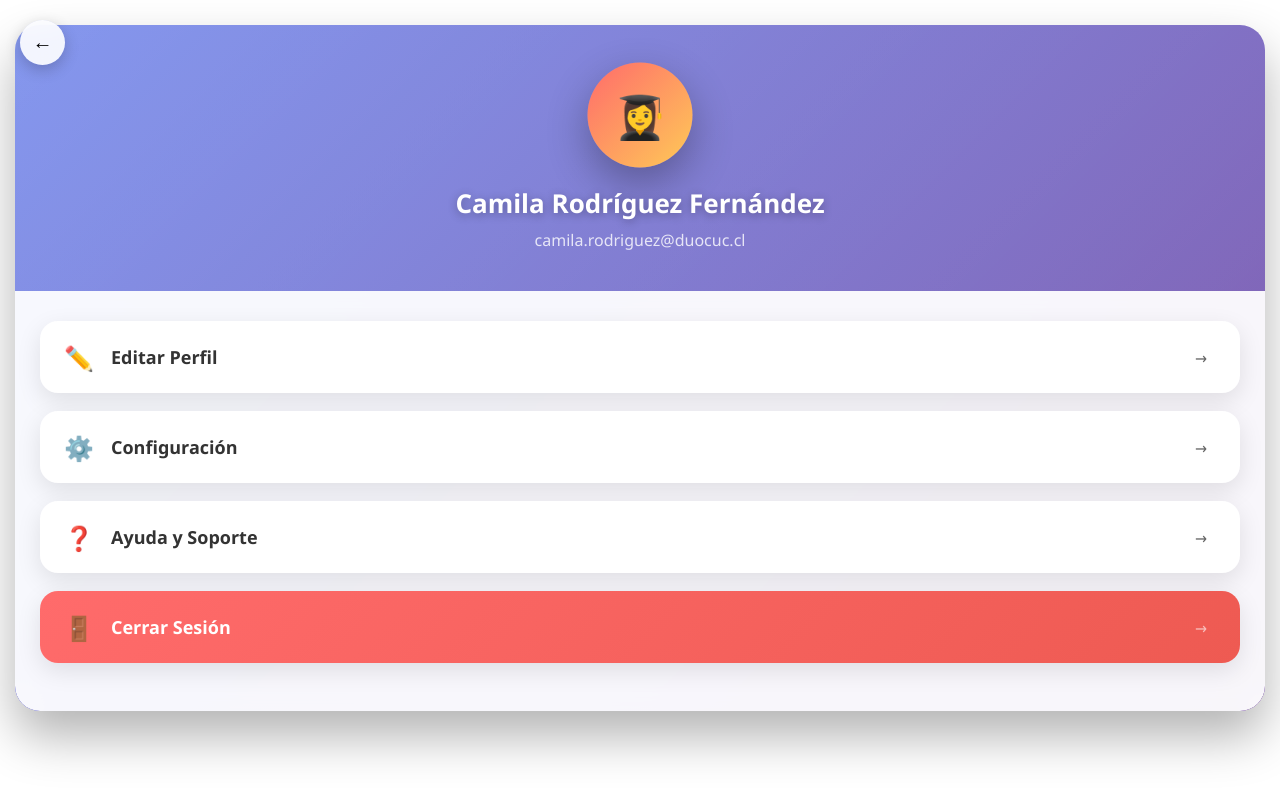
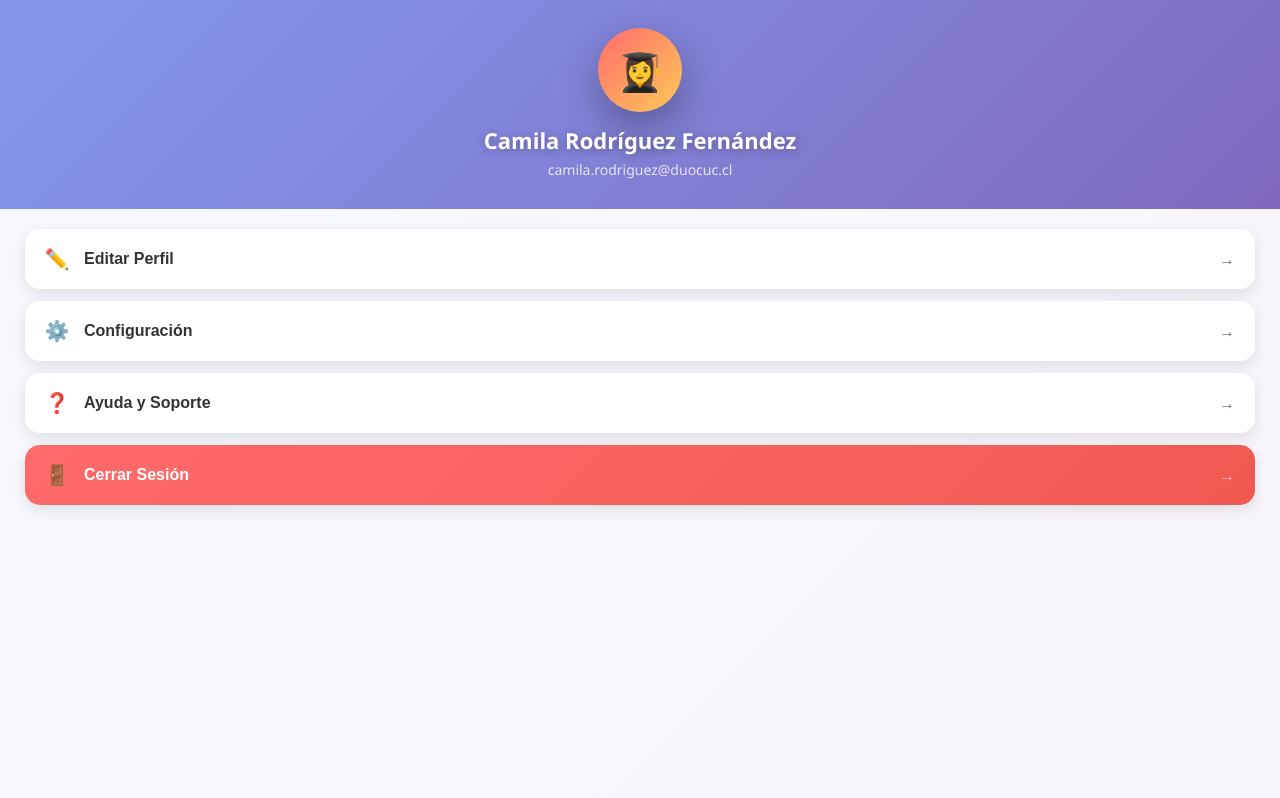
Before and after one commit to Joh4nn6/tne-digital-chile, a plain HTML site: page perfil.html in a window 1280 px wide. Drawn offline with Linux system fonts and the light colour scheme.

Commit message:
Update perfil.html

```diff
--- a/perfil.html
+++ b/perfil.html
@@ -14,26 +14,23 @@
         body {
             font-family: 'Segoe UI', Tahoma, Geneva, Verdana, sans-serif;
             background: transparent;
-            min-height: 100vh;
+            height: 100vh;
+            width: 100vw;
+            overflow: hidden;
             display: flex;
             flex-direction: column;
-            align-items: center;
-            justify-content: flex-start;
-            padding: 15px;
-            overflow-x: hidden;
+            position: fixed;
+            top: 0;
+            left: 0;
         }
 
         .profile-container {
             width: 100%;
-            max-width: 100%;
-            min-height: 85vh;
+            height: 100vh;
             background: linear-gradient(135deg, #667eea 0%, #764ba2 100%);
-            border-radius: 25px;
-            box-shadow: 0 25px 50px rgba(0, 0, 0, 0.3);
-            overflow: hidden;
+            overflow-y: auto;
             position: relative;
             animation: slideUp 0.8s ease-out;
-            margin-top: 10px;
         }
 
         @keyframes slideUp {
@@ -49,7 +46,7 @@
 
         .profile-header {
             background: linear-gradient(135deg, rgba(255,255,255,0.2) 0%, rgba(255,255,255,0.1) 100%);
-            padding: 40px 25px;
+            padding: 30px 25px;
             text-align: center;
             position: relative;
             overflow: hidden;
@@ -72,15 +69,15 @@
         }
 
         .profile-avatar {
-            width: 100px;
-            height: 100px;
+            width: 80px;
+            height: 80px;
             border-radius: 50%;
             background: linear-gradient(135deg, #ff6b6b, #feca57);
-            margin: 0 auto 20px;
+            margin: 0 auto 15px;
             display: flex;
             align-items: center;
             justify-content: center;
-            font-size: 40px;
+            font-size: 35px;
             font-weight: bold;
             color: white;
             box-shadow: 0 15px 40px rgba(0, 0, 0, 0.3);
@@ -95,17 +92,17 @@
         }
 
         .profile-name {
-            font-size: 26px;
+            font-size: 22px;
             font-weight: 700;
             color: white;
-            margin-bottom: 8px;
+            margin-bottom: 5px;
             text-shadow: 0 2px 10px rgba(0, 0, 0, 0.3);
             position: relative;
             z-index: 1;
         }
 
         .profile-email {
-            font-size: 16px;
+            font-size: 14px;
             color: rgba(255, 255, 255, 0.8);
             font-weight: 400;
             position: relative;
@@ -113,33 +110,37 @@
         }
 
         .profile-menu {
-            padding: 30px 25px;
+            padding: 20px 25px;
             background: rgba(255, 255, 255, 0.95);
             backdrop-filter: blur(10px);
-            min-height: 50vh;
+            flex: 1;
+            min-height: calc(100vh - 200px);
         }
 
         .menu-item {
             display: flex;
             align-items: center;
-            padding: 22px 25px;
-            margin-bottom: 18px;
+            padding: 18px 20px;
+            margin-bottom: 12px;
             background: white;
-            border-radius: 18px;
-            box-shadow: 0 8px 25px rgba(0, 0, 0, 0.1);
+            border-radius: 15px;
+            box-shadow: 0 5px 15px rgba(0, 0, 0, 0.1);
             cursor: pointer;
             transition: all 0.3s ease;
             position: relative;
             overflow: hidden;
+            border: none;
+            width: 100%;
+            text-align: left;
         }
 
         .menu-item:hover {
-            transform: translateY(-3px);
-            box-shadow: 0 10px 25px rgba(0, 0, 0, 0.15);
+            transform: translateY(-2px);
+            box-shadow: 0 8px 20px rgba(0, 0, 0, 0.15);
         }
 
         .menu-item:active {
-            transform: translateY(-1px);
+            transform: translateY(0px);
         }
 
         .menu-item.logout {
@@ -152,19 +153,19 @@
         }
 
         .menu-icon {
-            width: 28px;
-            height: 28px;
-            margin-right: 18px;
+            width: 24px;
+            height: 24px;
+            margin-right: 15px;
             flex-shrink: 0;
             display: flex;
             align-items: center;
             justify-content: center;
-            font-size: 24px;
+            font-size: 20px;
         }
 
         .menu-text {
             flex: 1;
-            font-size: 18px;
+            font-size: 16px;
             font-weight: 600;
             color: #333;
         }
@@ -174,77 +175,16 @@
         }
 
         .menu-arrow {
-            width: 20px;
-            height: 20px;
+            width: 16px;
+            height: 16px;
             opacity: 0.6;
             transition: all 0.3s ease;
+            font-size: 16px;
         }
 
         .menu-item:hover .menu-arrow {
             opacity: 1;
-            transform: translateX(5px);
-        }
-
-        .menu-item::before {
-            content: '';
-            position: absolute;
-            top: 0;
-            left: -100%;
-            width: 100%;
-            height: 100%;
-            background: linear-gradient(90deg, transparent, rgba(255,255,255,0.2), transparent);
-            transition: left 0.5s ease;
-        }
-
-        .menu-item:hover::before {
-            left: 100%;
-        }
-
-        .back-button {
-            position: fixed;
-            top: 20px;
-            left: 20px;
-            width: 45px;
-            height: 45px;
-            background: rgba(255, 255, 255, 0.9);
-            border: none;
-            border-radius: 50%;
-            display: flex;
-            align-items: center;
-            justify-content: center;
-            font-size: 20px;
-            cursor: pointer;
-            box-shadow: 0 5px 15px rgba(0, 0, 0, 0.2);
-            backdrop-filter: blur(10px);
-            transition: all 0.3s ease;
-            z-index: 1000;
-        }
-
-        .back-button:hover {
-            transform: scale(1.1);
-            background: white;
-        }
-
-        @media (max-width: 480px) {
-            .profile-container {
-                max-width: 100%;
-                margin: 5px;
-                min-height: 90vh;
-            }
-
-            .profile-header {
-                padding: 35px 20px;
-            }
-
-            .profile-menu {
-                padding: 25px 20px;
-                min-height: 55vh;
-            }
-
-            .menu-item {
-                padding: 20px 22px;
-                margin-bottom: 16px;
-            }
+            transform: translateX(3px);
         }
 
         /* Animaciones de entrada escalonadas */
@@ -261,7 +201,7 @@
         @keyframes slideInRight {
             from {
                 opacity: 0;
-                transform: translateX(50px);
+                transform: translateX(30px);
             }
             to {
                 opacity: 1;
@@ -270,11 +210,6 @@
         }
 
         /* Efecto de ripple en los botones */
-        .menu-item {
-            position: relative;
-            overflow: hidden;
-        }
-
         .ripple {
             position: absolute;
             border-radius: 50%;
@@ -290,46 +225,73 @@
                 opacity: 0;
             }
         }
+
+        /* Optimización para WebView */
+        html {
+            height: 100%;
+            overflow: hidden;
+        }
+
+        body {
+            -webkit-overflow-scrolling: touch;
+            -webkit-transform: translateZ(0);
+        }
+
+        .profile-container {
+            -webkit-overflow-scrolling: touch;
+        }
+
+        /* Responsive para móviles */
+        @media (max-width: 480px) {
+            .profile-header {
+                padding: 25px 20px;
+            }
+
+            .profile-menu {
+                padding: 15px 20px;
+            }
+
+            .menu-item {
+                padding: 16px 18px;
+                margin-bottom: 10px;
+            }
+        }
     </style>
 </head>
 <body>
-    <button class="back-button" onclick="goBack()">
-        ←
-    </button>
-
     <div class="profile-container">
         <div class="profile-header">
             <div class="profile-avatar" id="avatar">
                 👤
             </div>
-            <div class="profile-name" id="userName">Usuario</div>
-            <div class="profile-email" id="userEmail">usuario@email.com</div>
+            <div class="profile-name" id="userName">Camila Rodríguez Fernández</div>
+            <div class="profile-email" id="userEmail">camila.rodriguez@duocuc.cl</div>
         </div>
 
         <div class="profile-menu">
-            <div class="menu-item" onclick="editProfile()">
+            <button class="menu-item" onclick="editProfile()">
                 <div class="menu-icon">✏️</div>
                 <div class="menu-text">Editar Perfil</div>
                 <div class="menu-arrow">→</div>
-            </div>
+            </button>
 
-            <div class="menu-item" onclick="showSettings()">
+            <button class="menu-item" onclick="showSettings()">
                 <div class="menu-icon">⚙️</div>
                 <div class="menu-text">Configuración</div>
                 <div class="menu-arrow">→</div>
-            </div>
+            </button>
 
-            <div class="menu-item" onclick="showHelp()">
+            <button class="menu-item" onclick="showHelp()">
                 <div class="menu-icon">❓</div>
                 <div class="menu-text">Ayuda y Soporte</div>
                 <div class="menu-arrow">→</div>
-            </div>
+            </button>
 
-            <div class="menu-item logout" onclick="logout()">
+            <button class="menu-item logout" onclick="logout()">
                 <div class="menu-icon">🚪</div>
                 <div class="menu-text">Cerrar Sesión</div>
                 <div class="menu-arrow">→</div>
-            </div>
+            </button>
         </div>
     </div>
 
@@ -379,71 +341,76 @@
         });
 
         // Funciones de navegación
-        function goBack() {
-            // Animación de salida
-            document.querySelector('.profile-container').style.animation = 'slideDown 0.5s ease-in';
-            setTimeout(() => {
-                if (window.history.length > 1) {
-                    window.history.back();
-                } else {
-                    window.close();
-                }
-            }, 500);
-        }
-
         function editProfile() {
-            // Aquí puedes redirigir a la página de edición de perfil
+            // Mostrar feedback visual
+            showMessage('Abriendo editor de perfil...');
+            // Aquí puedes comunicarte con Adalo
             console.log('Editar perfil');
-            // window.location.href = 'edit-profile.html';
         }
 
         function showSettings() {
-            // Aquí puedes redirigir a la página de configuración
+            showMessage('Abriendo configuración...');
             console.log('Configuración');
-            // window.location.href = 'settings.html';
         }
 
         function showHelp() {
-            // Aquí puedes redirigir a la página de ayuda
+            showMessage('Abriendo ayuda...');
             console.log('Ayuda y soporte');
-            // window.location.href = 'help.html';
         }
 
         function logout() {
-            // Confirmación de cierre de sesión con estilo
             const confirmed = confirm('¿Estás seguro de que quieres cerrar sesión?');
             if (confirmed) {
-                // Animación de salida
-                document.querySelector('.profile-container').style.animation = 'slideDown 0.5s ease-in';
+                showMessage('Cerrando sesión...');
                 setTimeout(() => {
                     console.log('Cerrando sesión...');
-                    // Aquí puedes redirigir a la página de login
-                    // window.location.href = 'login.html';
-                }, 500);
+                    // Aquí puedes comunicarte con Adalo
+                }, 1000);
             }
         }
 
-        // Animación de salida
-        const slideDownKeyframes = `
-            @keyframes slideDown {
-                from {
-                    opacity: 1;
-                    transform: translateY(0);
+        function showMessage(message) {
+            // Crear mensaje temporal
+            const messageDiv = document.createElement('div');
+            messageDiv.style.cssText = `
+                position: fixed;
+                top: 20px;
+                left: 50%;
+                transform: translateX(-50%);
+                background: rgba(0,0,0,0.8);
+                color: white;
+                padding: 12px 20px;
+                border-radius: 20px;
+                font-size: 14px;
+                z-index: 1000;
+                animation: fadeInOut 2s ease-in-out;
+            `;
+            messageDiv.textContent = message;
+            document.body.appendChild(messageDiv);
+
+            // Agregar animación
+            const style = document.createElement('style');
+            style.textContent = `
+                @keyframes fadeInOut {
+                    0%, 100% { opacity: 0; transform: translateX(-50%) translateY(-10px); }
+                    50% { opacity: 1; transform: translateX(-50%) translateY(0); }
                 }
-                to {
-                    opacity: 0;
-                    transform: translateY(50px);
-                }
-            }
-        `;
+            `;
+            document.head.appendChild(style);
 
-        // Agregar la animación al head
-        const style = document.createElement('style');
-        style.textContent = slideDownKeyframes;
-        document.head.appendChild(style);
+            setTimeout(() => {
+                messageDiv.remove();
+                style.remove();
+            }, 2000);
+        }
 
         // Inicializar cuando se carga la página
         document.addEventListener('DOMContentLoaded', initUserData);
+
+        // Prevenir problemas de scroll en iframe
+        document.addEventListener('touchmove', function(e) {
+            e.preventDefault();
+        }, { passive: false });
     </script>
 </body>
 </html>
```
